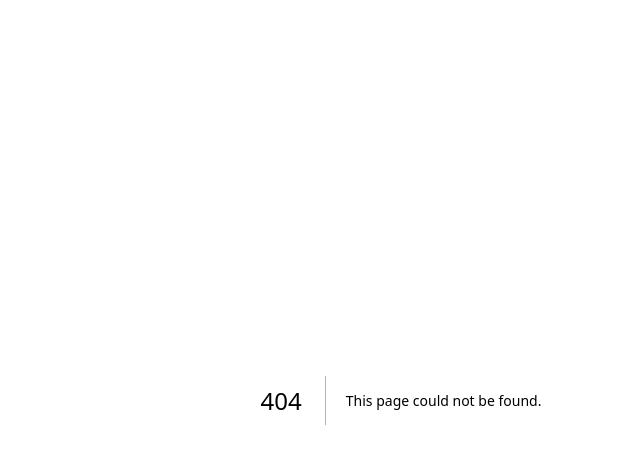
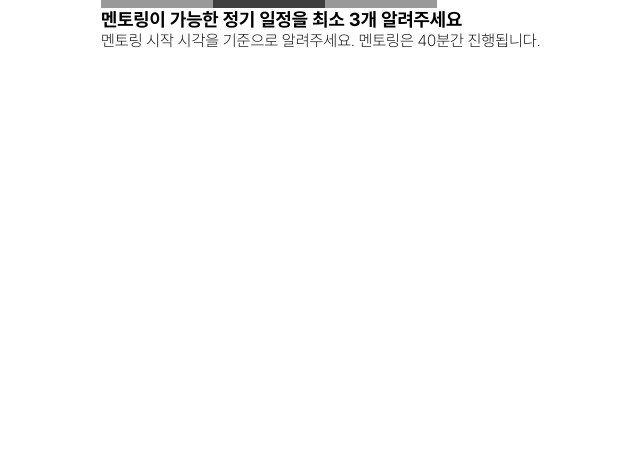
Before and after one commit to WE-ARE-RACCOONS/postgraduate-front, a Next.js app: page /add-time in a window 1280 px wide. Before the commit this address had no page. Shown: the top 464 px of the page, without its empty margins (239-879 px from the left). Built offline with nearby package versions, Linux system fonts and the light colour scheme.

Commit message:
RAC-167 feat: 프로필 등록 direction들 상수 처리

```diff
--- a/src/app/add-profile/page.tsx
+++ b/src/app/add-profile/page.tsx
@@ -6,7 +6,9 @@ import FullModal from '@/components/Modal/FullModal';
 import ProfileForm from '@/components/SingleForm/ProfileForm';
 import SingleValidator from '@/components/Validator/SingleValidator';
 import {
+  PROFILE_DIRECTION,
   PROFILE_PLACEHOLDER,
+  PROFILE_SUB_DIRECTION,
   PROFILE_TITLE,
 } from '@/constants/form/cProfileForm';
 import useModal from '@/hooks/useModal';
@@ -71,8 +73,8 @@ function AddProfilePage() {
   return (
     <AddProfilePageContainer>
       <ProgressBar activeNum={0} />
-      <h3>진행하실 멘토링을 소개해주세요</h3>
-      <div>입력한 정보는 멘토링 매칭에 이용됩니다.</div>
+      <h3>{PROFILE_DIRECTION.addProfile}</h3>
+      <div>{PROFILE_SUB_DIRECTION.addProfile}</div>
       <ProfileForm
         lineType="single"
         title={PROFILE_TITLE.single_introduce}
--- /dev/null
+++ b/src/app/add-time/page.tsx
@@ -0,0 +1,15 @@
+'use client';
+import ProgressBar from "@/components/Bar/ProgressBar";
+import { PROFILE_DIRECTION, PROFILE_SUB_DIRECTION } from "@/constants/form/cProfileForm";
+
+function AddTimePage() {
+  return(
+    <>
+      <ProgressBar activeNum={1} />
+      <h3>{PROFILE_DIRECTION.addTime}</h3>
+      <div>{PROFILE_SUB_DIRECTION.addTime}</div>
+    </>
+  )
+}
+
+export default AddTimePage;
--- a/src/app/page.tsx
+++ b/src/app/page.tsx
@@ -12,10 +12,10 @@ export default function Home() {
   }, []);
 
   return (
-    <div>
+    <>
       기본 루트 페이지 입니다
       <Login />
       <MenuBar />
-    </div>
+    </>
   );
 }
--- a/src/constants/form/cProfileForm.ts
+++ b/src/constants/form/cProfileForm.ts
@@ -1,3 +1,15 @@
+export const PROFILE_DIRECTION = {
+  addProfile: '진행하실 멘토링을 소개해주세요',
+  addTime: '멘토링이 가능한\n정기 일정을 최소 3개 알려주세요',
+  addChatLink: '오픈채팅방 링크를 알려주세요'
+};
+
+export const PROFILE_SUB_DIRECTION = {
+  addProfile: '입력한 정보는 멘토링 매칭에 이용됩니다.',
+  addTime: '멘토링 시작 시각을 기준으로 알려주세요.\n멘토링은 40분간 진행됩니다.',
+  addChatLink: '매칭된 후배와 대화할 오픈채팅 방이에요.\n비대면 회의 링크를 전달하고 급한 공지를 전달해요.'
+};
+
 export const PROFILE_TITLE = {
   single_introduce: '한줄 소개',
   multi_introduce: '자기소개',
```
